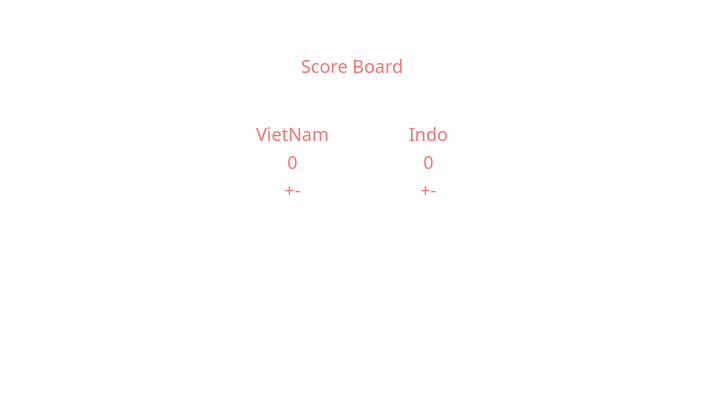
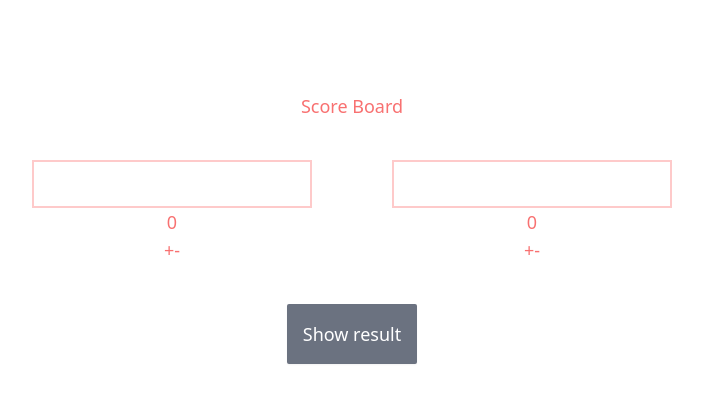
Before and after one commit to mhung-afk/react-learning, a React (Create React App) app: page / in a window 1280 px wide. Shown: the part 244-646 px from the top of the page, without its empty margins (288-991 px from the left). Built offline with nearby package versions, Linux system fonts and the light colour scheme.

Commit message:
pass state into component through its props, learn event listener, children props

```diff
--- a/src/components/FootballTeam.jsx
+++ b/src/components/FootballTeam.jsx
@@ -1,7 +1,21 @@
-import React from 'react'
+import React, { useState } from 'react'
 
-export default function FootballTeam({name}) {
+export default function FootballTeam({name, setName}) {
+  const [editable, setEditable] = useState(true)
+
+  function handlePressEnter(e) {
+    if (e.keyCode === 13) {
+      setEditable(false)
+    }
+  }
+
   return (
-    <h1>{name}</h1>
+    <div onClick={() => setEditable(true)}>
+      { (!name || editable) ?
+        <input onBlur={() => setEditable(false)} onKeyUp={(e) => handlePressEnter(e)} className='p-2 border-2 border-red-200' value={name} onChange={(e) => setName(e.target.value)} />
+        :
+        <h1>{name}</h1>
+      }
+    </div>
   )
 }
--- a/src/components/ScorePerTeam.jsx
+++ b/src/components/ScorePerTeam.jsx
@@ -1,7 +1,6 @@
-import React, { useState } from 'react'
+import React from 'react'
 
-export default function ScorePerTeam() {
-    const [count, setCount] = useState(0);
+export default function ScorePerTeam({ count, setCount }) {
 
     function changeCountHandler(sign) {
         if (sign === '+')
@@ -10,8 +9,6 @@ export default function ScorePerTeam() {
             if (count === 0) return
             setCount(count-1)
         }
-
-
     }
 
     return (
--- /dev/null
+++ b/src/components/Team.jsx
@@ -0,0 +1,9 @@
+import React from 'react'
+
+export default function Team({children}) {
+  return (
+    <div>
+        {children}
+    </div>
+  )
+}
--- a/src/pages/ScoreBoard.jsx
+++ b/src/pages/ScoreBoard.jsx
@@ -1,15 +1,33 @@
-import React from 'react'
+import React, {useState} from 'react'
 import ScorePerTeam from '../components/ScorePerTeam'
 import FootBallTeam from '../components/FootballTeam'
+import Team from '../components/Team';
 
 export default function ScoreBoard({ className }) {
+  const [countTeam1, setCountTeam1] = useState(0);
+  const [countTeam2, setCountTeam2] = useState(0);
+  const [nameTeam1, setNameTeam1] = useState('')
+  const [nameTeam2, setNameTeam2] = useState('')
   return (
     <div className={`absolute left-1/2 -translate-x-1/2 top-1/4 translate-y-1/2 text-center text-black text-lg ${className}`}>
         <h1>Score Board</h1>
         <div className='flex'>
-          <div className='m-10'><FootBallTeam name={"VietNam"}/><ScorePerTeam /></div>
-          <div className='m-10'><FootBallTeam name={"Indo"}/><ScorePerTeam /></div>
+          <div className='m-10'>
+            <Team>
+              <FootBallTeam name={nameTeam1} setName={setNameTeam1} />
+              <ScorePerTeam count={countTeam1} setCount={setCountTeam1} />
+            </Team>
+          </div>
+          <div className='m-10'>
+            <Team>
+              <FootBallTeam name={nameTeam2} setName={setNameTeam2} />
+              <ScorePerTeam count={countTeam2} setCount={setCountTeam2} />
+            </Team>
+          </div>
         </div>
+        <button onClick={() => alert(`Result of the match: ${
+            countTeam1 === countTeam2 ? 'Draw' : (countTeam1 > countTeam2 ? `${nameTeam1} wins` : `${nameTeam2} wins`)
+          }`)} className='bg-gray-500 p-4 text-white rounded-sm hover:bg-gray-400 shadow-sm'>Show result</button>
     </div>
   )
 }
```
